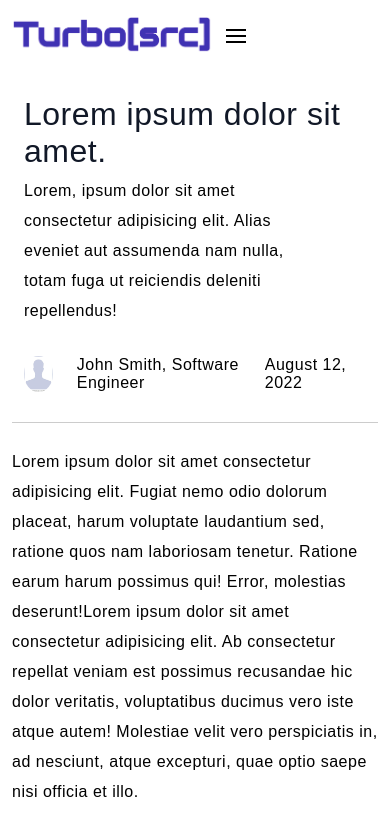
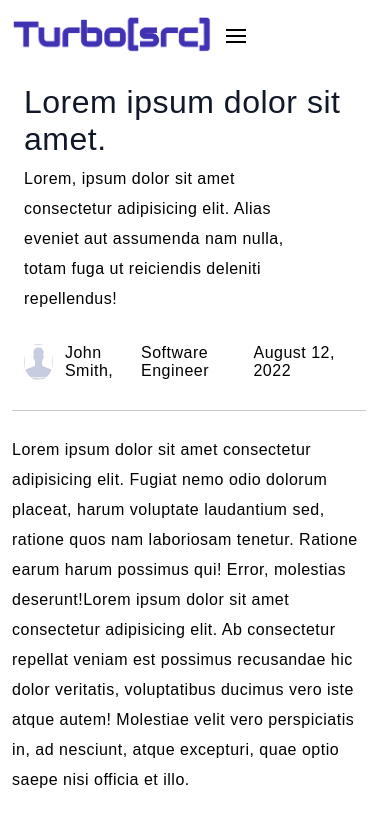
Before and after one commit to turbo-src/turbosrc-website, a website: page public/article.html in a window 390 px wide. Shown: the top 816 px of the page. Drawn offline with nearby package versions, Linux system fonts and the light colour scheme.

Commit message:
blog in place

```diff
--- a/public/article.css
+++ b/public/article.css
@@ -4,16 +4,18 @@
     display: flex;
     align-items: center;
     flex-direction: column;
-    padding: 5rem 22rem 5rem 20rem;
+    padding: 5rem 24rem 5rem 21rem;
+    overflow: visible;
 }
 
 .blog article {
     width: 100%;
-    height: 18rem;
+    min-height: 18rem;
     display: flex;
     flex-direction: column;
     padding: 1rem;
     border-bottom: 1px solid #CCC;
+    overflow: visible;
 }
 
 .blogHeadline {
@@ -40,8 +42,12 @@
     display: flex;
     align-items: center;
     object-fit: contain;
+    font-size: 16px;
+}
+
+.authorName {
     font-weight: 400;
-    font-size: 16px;
+    font-size: inherit;
 }
 
 .author span img {
@@ -56,6 +62,7 @@
     margin: .5rem 0 1rem 0;
     font-size: 16px;
     line-height: 2.5rem;
+    overflow: visible;
 }
 
 .readMore a {
@@ -77,9 +84,13 @@
     font-size: 16px;
 }
 
-@media (max-width: 820px) {
+@media (max-width: 900px) {
     .blog {
-        padding: 1rem;
+        padding: 0 2rem 0 1rem;
+    }
+
+    .author span img {
+        margin-right: 1rem;
     }
 
     .blog article {
--- a/public/article.html
+++ b/public/article.html
@@ -67,7 +67,7 @@
     <div class="blogSubhead">
         Lorem, ipsum dolor sit amet consectetur adipisicing elit. Alias eveniet aut assumenda nam nulla, totam fuga ut reiciendis deleniti repellendus!
     </div>
-    <div class="author"><span><img src="./profilepicture.png" />John Smith, Software Engineer</span><span>August 12, 2022</span></div>
+    <div class="author"><span><img src="./profilepicture.png" /><span class="authorName">John Smith,&nbsp;</span> Software Engineer</span><span>August 12, 2022</span></div>
 </article>
 
 <div class="articleContent">
--- a/public/blog.css
+++ b/public/blog.css
@@ -4,7 +4,7 @@
     display: flex;
     align-items: center;
     flex-direction: column;
-    padding: 5rem 10rem 5rem 10rem;
+    padding: 5rem 15rem 5rem 12rem;
 }
 
 .blog article {
@@ -70,3 +70,17 @@
     font-size: 18px;
     text-decoration: underline;
 }
+
+@media (max-width: 900px) {
+    .blog {
+        padding: 0 2rem 0 1rem;
+    }
+
+    .author span img {
+        margin-right: 1rem;
+    }
+
+    .blog article {
+        height: auto;
+    }
+}
```
